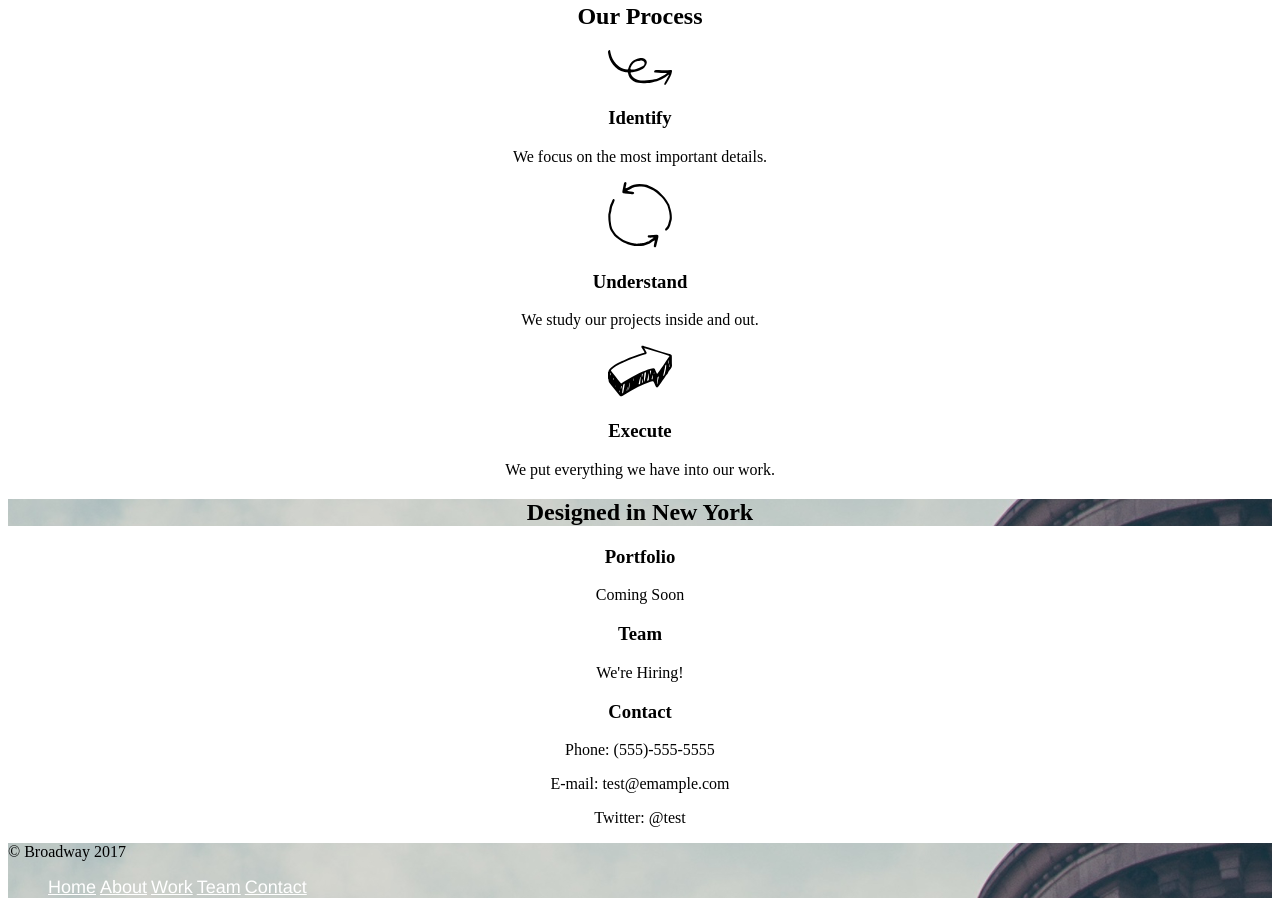
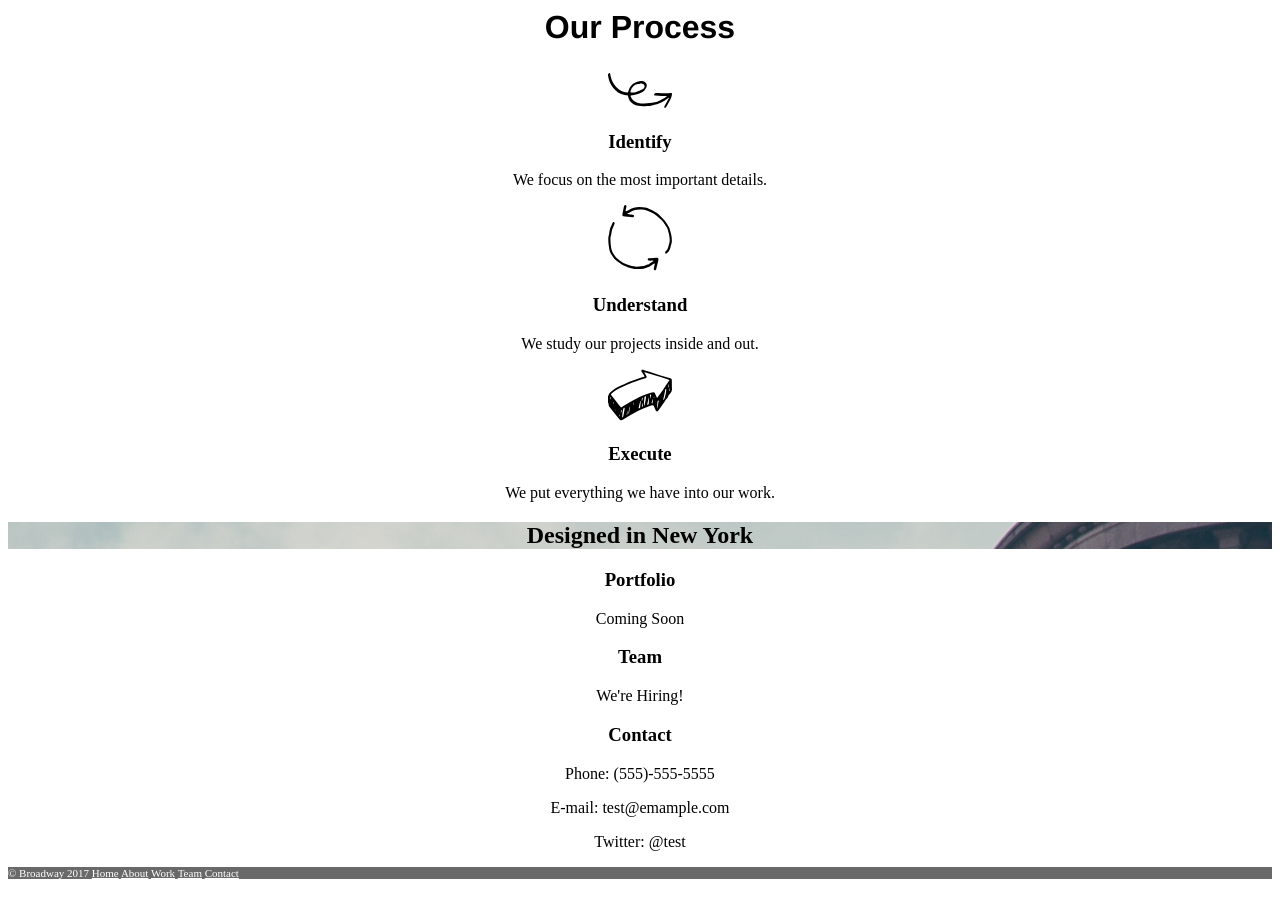
Before and after one commit to EphraimB/Broadway, a plain HTML site: page index.html in a window 1280 px wide. Shown: the part 368-1282 px from the top of the page. After the commit the page ends 1258 px from the top, so only its background shows below. Drawn offline with Linux system fonts and the light colour scheme.

Commit message:
Fixed the Footer.

```diff
--- a/index.html
+++ b/index.html
@@ -21,7 +21,7 @@
         </ul>
       </nav>
     </div>
-    <h2>Our Process</h2>
+    <h2 id="ourProcess">Our Process</h2>
     <img src="resources/img/identify.svg">
     <h3>Identify</h3>
     <p>We focus on the most important details.</p>
@@ -44,17 +44,15 @@
     <p>Twitter: @test</p>
 
     <footer>
-      <div class="hero">
-      <p>&copy; Broadway 2017</p>
-      <nav>
-        <ul>
-          <li><a href="">Home</a></li>
-          <li><a href="">About</a></li>
-          <li><a href="">Work</a></li>
-          <li><a href="">Team</a></li>
-          <li><a href="">Contact</a></li>
-        </ul>
-      </nav>
+      <div>
+      <p>
+      &copy; Broadway 2017
+      <a href="">Home</a>
+      <a href="">About</a>
+      <a href="">Work</a>
+      <a href="">Team</a>
+      <a href="">Contact</a>
+      </p>
     </div>
     </footer>
   </body>
--- a/resources/css/style.css
+++ b/resources/css/style.css
@@ -4,5 +4,7 @@ nav ul li{list-style-type: none; font-family: Helvetica; font-size: 18px;}
 nav ul li a{color: white;}
 h1{font-family: Helvetica; font-size: 70px; font-weight: bold; color: white;}
 
-footer{text-align: left; display: inline;}
-footer nav ul li{display: inline;}
+footer{text-align: left; color: white; font-gamily: Helvetica; font-size: 11px; background-color: dimgray;}
+footer a{color: white;}
+
+#ourProcess{font-family: Helvetica; font-size: 32px; font-weight: bold;}
```
